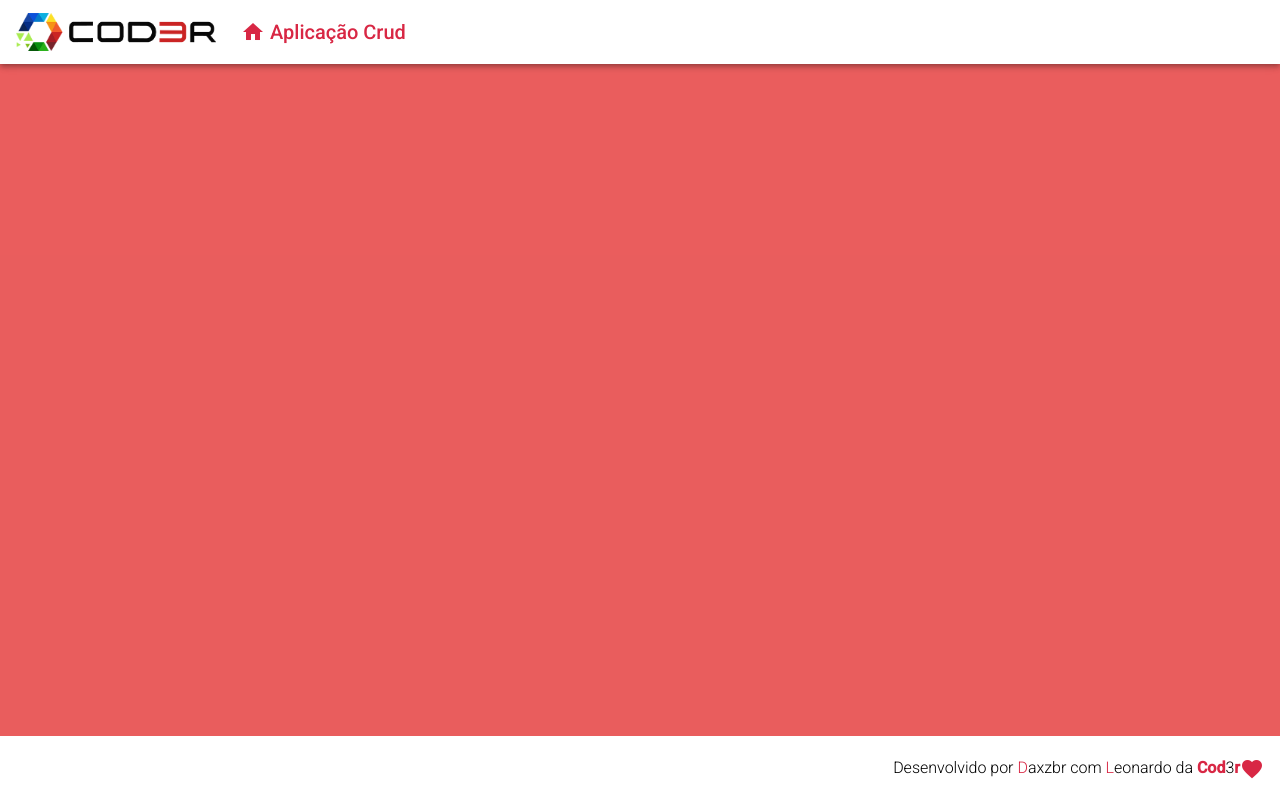
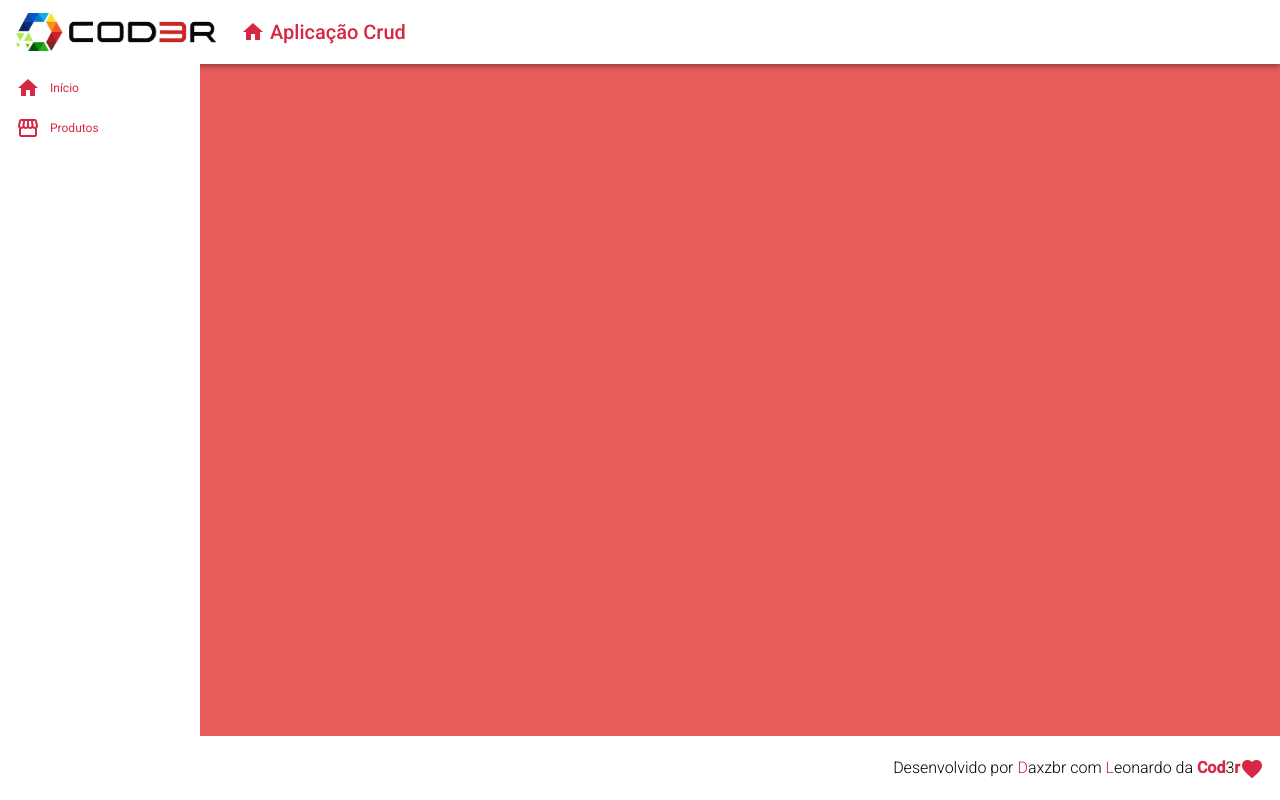
Before and after one commit to DavidSilvaTrabalho/crud_angular-9, an Angular app in the folder frontend/: page / in a window 1280 px wide. Built offline with nearby package versions, Linux system fonts and the light colour scheme.

Commit message:
create_sidenav

```diff
--- a/frontend/src/app/app.component.html
+++ b/frontend/src/app/app.component.html
@@ -1,2 +1,3 @@
 <app-header></app-header>
+<app-nav></app-nav>
 <app-footer></app-footer>
--- /dev/null
+++ b/frontend/src/app/components/nav/nav.component.css
@@ -0,0 +1,10 @@
+.sidenav{
+    background-color: #fff;
+    width: 200px;
+}
+.sidenav a {
+    color: rgb(216, 39, 68);
+}
+.sidenav i {
+    padding-right: 10px;
+}
--- /dev/null
+++ b/frontend/src/app/components/nav/nav.component.html
@@ -0,0 +1,16 @@
+<mat-sidenav-container class="container">
+    <mat-sidenav class="sidenav" mode="side" align="start" opened fixedInViewport="true" fixedTopGap="64">
+        <mat-nav-list dense class="nav-list">
+            <a mat-list-item>
+                <i class="material-icons">home</i>
+                Início
+            </a>
+            <a mat-list-item>
+                <i class="material-icons">storefront</i>
+                Produtos
+            </a>
+        </mat-nav-list>
+    </mat-sidenav>
+    <!-- Body -->
+
+</mat-sidenav-container>
--- /dev/null
+++ b/frontend/src/app/components/nav/nav.component.ts
@@ -0,0 +1,15 @@
+import { Component, OnInit } from '@angular/core';
+
+@Component({
+  selector: 'app-nav',
+  templateUrl: './nav.component.html',
+  styleUrls: ['./nav.component.css']
+})
+export class NavComponent implements OnInit {
+
+  constructor() { }
+
+  ngOnInit(): void {
+  }
+
+}
```
Also changed, not shown: frontend/src/app/app.module.ts (+8 -2 lines).
